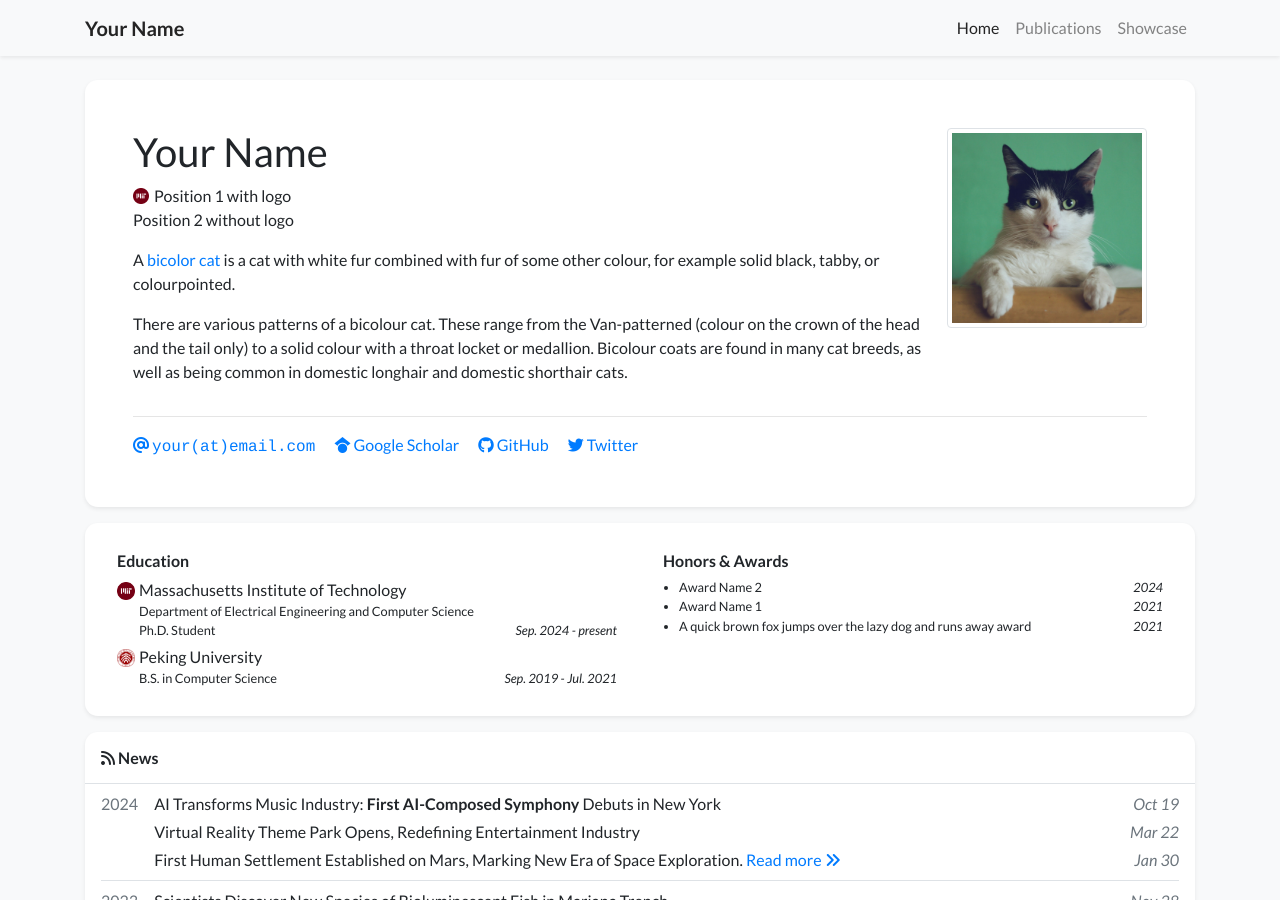
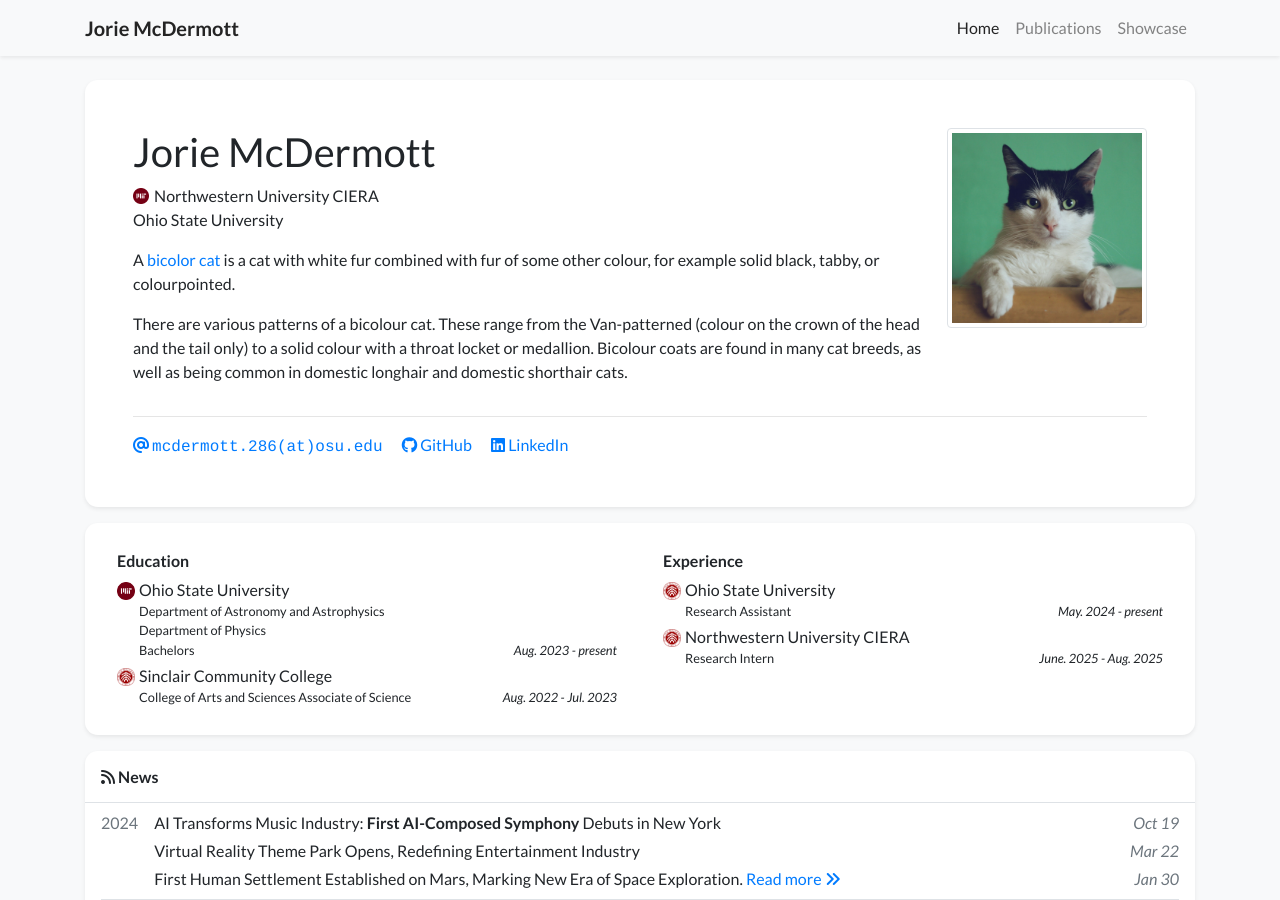
Before and after one commit to Jorie286/homepage, a Jekyll site: the page built from index.html, in a window 1280 px wide and 900 px high. Built offline with Jekyll 4.4.1, drawn with Linux system fonts in a browser that asks for light colours; nearby versions of some CDN libraries; a style sheet for code colours, icons or effects is not loaded.

Commit message:
Update profile.yml
Add personal info to the website.

```diff
--- a/_data/profile.yml
+++ b/_data/profile.yml
@@ -1,22 +1,22 @@
-primary_name: "Your Name"
+primary_name: "Jorie McDermott"
 secondary_name: ""
-navbar_name: "Your Name"
+navbar_name: "Jorie McDermott"
 
 positions:
 - logo: /assets/images/badges/MIT_Social_circle.png  # Logo is optional
-  name: Position 1 with logo
-- name: Position 2 without logo
+  name: Northwestern University CIERA
+- name: Ohio State University
 
 
-email: "your@email.com"
+email: "mcdermott.286@osu.edu"
 # cv_link: link-to-your-cv-file
-gscholar: xFmQpf4AAAAJ  # This is an example, replace it with your own Google Scholar ID
-github: your_github_id
-twitter: your_twitter_id  # Do not include the '@' symbol
+# gscholar: xFmQpf4AAAAJ  # This is an example, replace it with your own Google Scholar ID
+github: Jorie286
+# twitter: your_twitter_id  # Do not include the '@' symbol
 # wechat_qrcode: /assets/images/etc/wechat.jpg
 # wechat_prompt: >-
 #   Please tell me your <strong>name</strong> and <strong>affiliation</strong> (current or past) when adding my wechat. Thanks!
-# linkedin: your-linked-in-id
+linkedin: jorie-mcdermott-027469354
 # orcid: 0000-0000-0000-0000
 
 short_bio_text_justify: false
@@ -35,27 +35,34 @@
   Photo by Manja Vitolic on Unsplash (this caption is optional, comment it out to disable).
 
 education:
-- name: Massachusetts Institute of Technology
+- name: Ohio State University
   logo: /assets/images/badges/MIT_Social_circle.png
   position: >-
-    Department of Electrical Engineering and Computer Science <br/>
-    Ph.D. Student
-  date: Sep. 2024 - present
-- name: Peking University
+    Department of Astronomy and Astrophysics <br/>
+    Department of Physics <br/>
+    Bachelors
+  date: Aug. 2023 - present
+- name: Sinclair Community College
   logo: /assets/images/badges/PKU_red.png
-  position: B.S. in Computer Science
-  date: Sep. 2019 - Jul. 2021
+  position: >-
+    College of Arts and Sciences
+    Associate of Science
+  date: Aug. 2022 - Jul. 2023
 
-# experience:
-# - name: Peking University
-#   logo: /assets/images/badges/PKU_red.png
-#   position: Research Intern
-#   date: Sep. 2019 - Jul. 2021
+experience:
+- name: Ohio State University
+  logo: /assets/images/badges/PKU_red.png
+  position: Research Assistant
+  date: May. 2024 - present
+- name: Northwestern University CIERA
+  logo: /assets/images/badges/PKU_red.png
+  position: Research Intern
+  date: June. 2025 - Aug. 2025
 
-awards:
-- name: Award Name 2
-  date: 2024
-- name: Award Name 1
-  date: 2021
-- name: A quick brown fox jumps over the lazy dog and runs away award
-  date: 2021
+# awards:
+# - name: Award Name 2
+#   date: 2024
+# - name: Award Name 1
+#   date: 2021
+# - name: A quick brown fox jumps over the lazy dog and runs away award
+#   date: 2021
```
